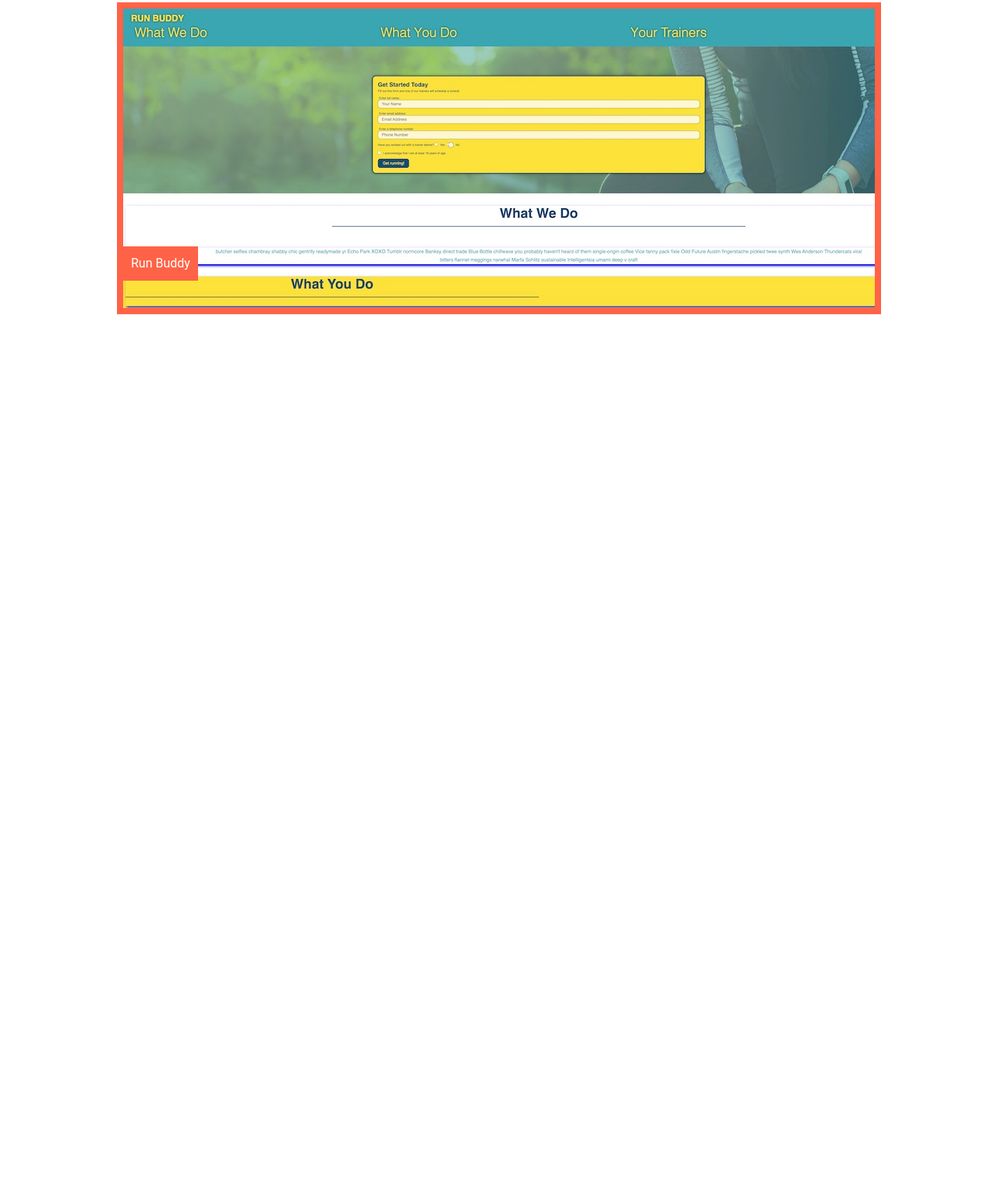
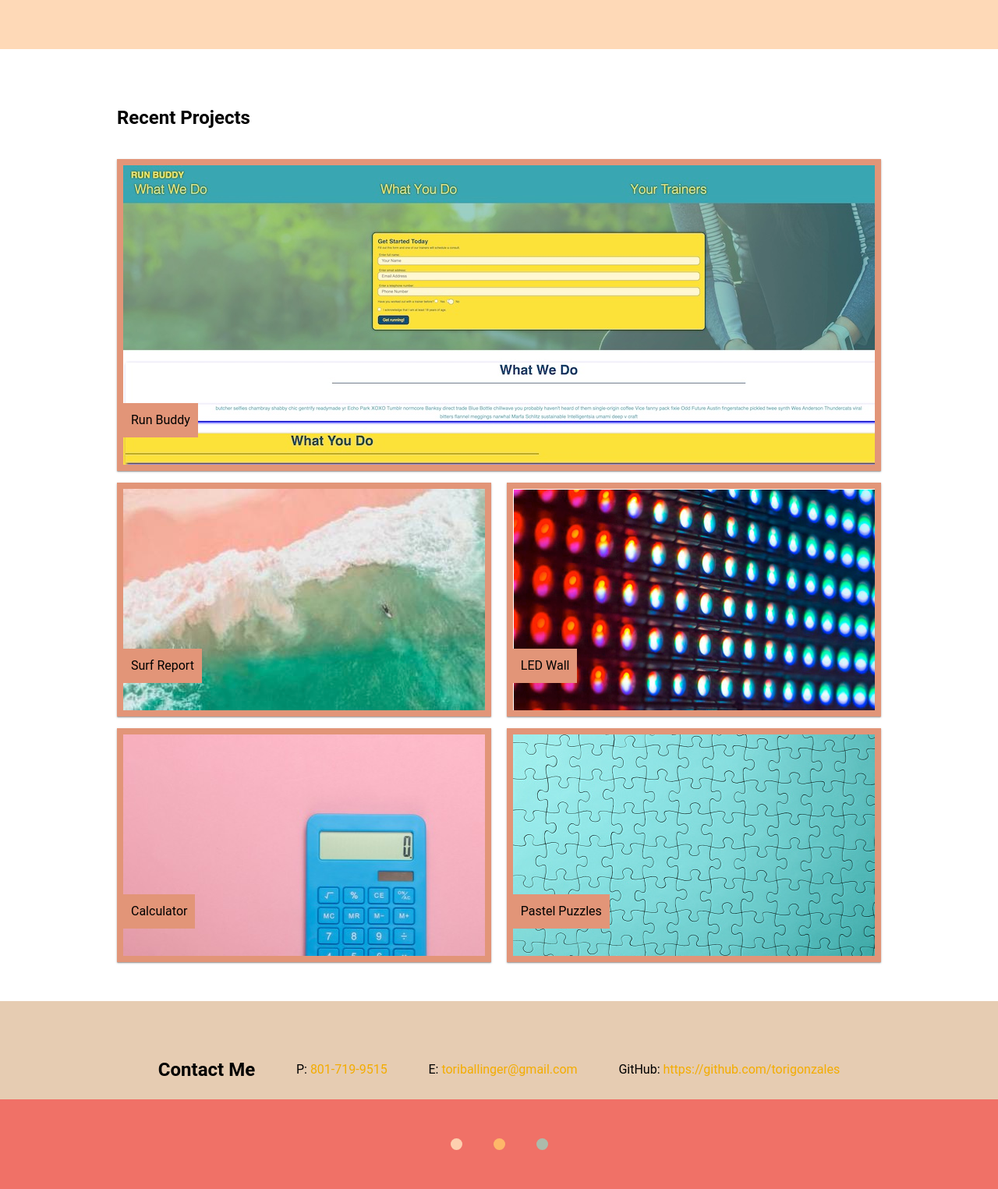
Before and after one commit to torigonzales/challenge-2, a plain HTML site: page index.html in a window 1280 px wide. Shown: the part 539-2064 px from the top of the page at 78% size. Before the commit the page ends 942 px from the top, so only its background shows below. Drawn offline with Linux system fonts and the light colour scheme.

Commit message:
final updates

```diff
--- a/assets/styles/components.css
+++ b/assets/styles/components.css
@@ -6,3 +6,7 @@
     padding: 0 10px 0 10px;
     margin: 0 auto;
 }
+
+.container.container-small{
+    max-width: 600px;
+}
--- a/assets/styles/style.css
+++ b/assets/styles/style.css
@@ -3,16 +3,41 @@ html {
 }
 
 a, a:visited {
-    color: #1671d9;
+    color: #f3ac01;
 }
 
 a:hover {
-    color: #3088ee;
+    color: #f3dfa2;
 }
 
 a:active {
-    color: #1361b9;
+    color: #ffecd1;
 }
+/* ===-----===---=======----- */
+
+/* THEMES*/
+:root{
+    --theme-accent-1:#ffcb77;
+    --theme-accent-1-font: black;
+    --theme-accent-2:#fff1e6;
+    --theme-accent-2-font:#ffcb77;
+}
+
+[data-theme="earth"]{
+    --theme-accent-1: #e29578;
+    --theme-accent-1-font: black;
+    --theme-accent-2: #FED9B7;
+    --theme-accent-2-font: #FDFCE7;
+}
+
+[data-theme="nature"]{
+    --theme-accent-1: #ffd5c2;
+    --theme-accent-1-font: black;
+    --theme-accent-2:#a4c3b2;
+    --theme-accent-2-font:#f3d5b5;
+}
+
+
 
 /* ===-----===---=======----- */
 
@@ -24,6 +49,7 @@ a:active {
     justify-content: center;
     align-content: center;
     border-bottom: 1px solid #ccc;
+    background-color: #F07167;
 }
 
 #navbar-container {
@@ -90,8 +116,9 @@ a:active {
 /* SECTION-ME */
 
 #section-me {
-    padding-top: 60px;
-    padding-bottom: 40px;
+    padding-top: 80px;
+    padding-bottom: 80px;
+    background-color:var(--theme-accent-2);
 }
 
 #section-me .main-container {
@@ -112,6 +139,7 @@ a:active {
 
 #section-me .about-container {
     width: 90%;
+    color: var(--theme-accent-2-font);
 }
 
 #section-me .title {
@@ -129,7 +157,6 @@ a:active {
     #section-me .image-container {
         width: 40%;
     }
-
     #section-me .about-container {
         width: 35%;
     }
@@ -143,15 +170,23 @@ a:active {
 
 /* SECTION-RECENT-PROJECTS*/
 
-#section-recent-projects {}
+#section-recent-projects {
+    margin-top: 50px;
+    margin-bottom: 50px;
+}
 
 #section-recent-projects .main-container {
     display: flex;
-    flex-flow:row wrap;
+    flex-flow: row wrap;
+    justify-content: space-between;
 }
 
 #section-recent-projects .feature-box-container {
-    border: 8px solid tomato;
+    border: 8px solid var(--theme-accent-1);
+    width: 49%;
+    height: 200px;
+    margin-top: 15px;
+    box-shadow: 0px 1px 3px 0px rgba(0, 0, 0, 0.2), 0px 1px 1px 0px rgba(0, 0, 0, 0.14), 0px 2px 1px -1px rgba(0, 0, 0, 0.12);
 }
 
 #section-recent-projects .feature-box-container.large {
@@ -162,6 +197,8 @@ a:active {
 #section-recent-projects .feature-box {
     height: 100%;
     position: relative;
+    object-fit: contain;
+
 }
 
 #section-recent-projects .text-container {
@@ -175,10 +212,41 @@ a:active {
 
 #section-recent-projects .title {
     margin: 0;
-    color: white;
-    background: tomato;
+    color: var( --theme-accent-1-font);
+    background: var(--theme-accent-1);
     padding: 10px;
 }
+
+@media (min-width: 576px) {}
+
+@media (min-width: 768px) {
+    #section-recent-projects .feature-box-container {
+        height: 300px;
+    }
+}
+
+@media (min-width: 992px) {}
+
+@media (min-width: 1200px) {}
+
+/* ===-----===---=======----- */
+
+/* SECTION-CONTACT-ME*/
+
+#section-contact-me{
+    padding-top: 50px;
+    background-color: #e6ccb2;
+}
+
+#section-contact-me .contact-info-container{
+display: flex;
+flex-flow: row wrap;
+justify-content: space-evenly;
+align-items: center;
+
+
+}
+
 
 @media (min-width: 576px) {}
 
@@ -187,3 +255,50 @@ a:active {
 @media (min-width: 992px) {}
 
 @media (min-width: 1200px) {}
+
+/* ===-----===---=======----- */
+
+/* SECTION-THEME-SWITCHER */
+#section-theme-switcher{
+    padding-top: 50px;
+    padding-bottom: 50px;
+    display: flex;
+    flex-flow: row;
+    justify-content: center;
+    background-color: #F07167;
+}
+
+#section-theme-switcher .theme-button{
+    width: 15px;
+    height: 15px;
+    margin-left: 20px;
+    margin-right: 20px;
+    background: black;
+    border-radius: 500px;
+    cursor: pointer;
+    opacity: .9;
+}
+#section-theme-switcher .theme-button:hover{
+    opacity: .8;
+
+}
+
+#section-theme-switcher .theme-button:active{
+    opacity: 1;
+}
+
+
+#section-theme-switcher .theme-button.default{
+    background-color: #FED9B7;
+
+
+}
+
+#section-theme-switcher .theme-button.earth{
+    background-color: #ffbf69;
+
+}
+
+#section-theme-switcher .theme-button.nature{
+    background-color:#a4c3b2;
+}
--- a/index.html
+++ b/index.html
@@ -1,5 +1,5 @@
 <!DOCTYPE html>
-<html lang="en">
+<html lang="en" data-theme="earth">
 
 <head>
     <meta charset="utf-8">
@@ -62,18 +62,93 @@
 
         <div id="section-recent-projects">
             <div class="container main-container">
-                <a class="feature-box-container large">
-                    <div class="feature-box"
-                        style="background: url(./assets/images/pic2.jpg);">
+                <div class="header-container">
+                    <h2>Recent Projects</h2>
+                </div>
+                <a class="feature-box-container large" href="file:///Users/victoriagonzales/Homework-mod-2-/index.html">
+                    <div class="feature-box" style="background: url(./assets/images/run-buddy.png);">
+
                         <div class="text-container">
                             <p class="title">Run Buddy</p>
                         </div>
                     </div>
                 </a>
+
+                <a class="feature-box-container">
+                    <div class="feature-box" style="background: url(./assets/images/surf-image.jpg);">
+                        <div class="text-container">
+                            <p class="title">Surf Report</p>
+                        </div>
+                    </div>
+                </a>
+
+                <a class="feature-box-container">
+                    <div class="feature-box" style="background: url(./assets/images/LED-Wall.png);">
+                        <div class="text-container">
+                            <p class="title">LED Wall</p>
+                        </div>
+                    </div>
+                </a>
+
+                <a class="feature-box-container">
+                    <div class="feature-box" style="background: url(./assets/images/calculator.jpg);">
+                        <div class="text-container">
+                            <p class="title">Calculator</p>
+                        </div>
+                    </div>
+                </a>
+
+                <a class="feature-box-container">
+                    <div class="feature-box" style="background: url(./assets/images/pastel-puzzle1.jpg);">
+                        <div class="text-container">
+                            <p class="title">Pastel Puzzles</p>
+                        </div>
+                    </div>
+                </a>
             </div>
         </div>
+        <div id="section-contact-me">
+            <div class="container main-container">
 
+                <div class="contact-info-container">
+                    <h2>Contact Me</h2>
+
+                    <p>
+                        P: <a href="tel:801-719-9515">801-719-9515</a>
+                    </p>
+
+                    <p>
+                        E: <a href="mailto:toriballinger@gmail.com">toriballinger@gmail.com</a>
+                    </p>
+
+                    <p>
+                        GitHub: <a href="https://github.com/torigonzales">https://github.com/torigonzales</a>
+                    </p>
+
+
+                </div>
+
+            </div>
+        </div>
+        <div id="section-theme-switcher">
+            <div class="theme-button default" data-theme="default" onclick="window.switchTheme(this)">
+            </div>
+            <div class="theme-button earth" data-theme="earth" onclick="window.switchTheme(this)">
+            </div>
+            <div class="theme-button nature" data-theme="nature" onclick="window.switchTheme(this)">
+            </div>
+        </div>
     </div>
+    <script>
+        (function () {
+            function switchTheme(buttonElement) {
+                let theme=buttonElement.getAttribute('data-theme');
+                let htmlElement=document.querySelector('html');
+                htmlElement.setAttribute('data-theme', theme);
+            }
+            window.switchTheme=switchTheme;
+        })()
+    </script>
 </body>
 
 </html>
```
Also changed, not shown: assets/images/LED-Wall.png (added), assets/images/calculator.jpg (added), assets/images/digital-profile1.png (added), assets/images/javascript-html.png (added), assets/images/media.queries.png (added), assets/images/pastel-puzzle.jpg (added), assets/images/pastel-puzzle1.jpg (added), assets/images/run-buddy.png (renamed from assets/images/pic2.jpg), assets/images/style-css.png (added), assets/images/surf-image.jpg (added), 4 other files.
